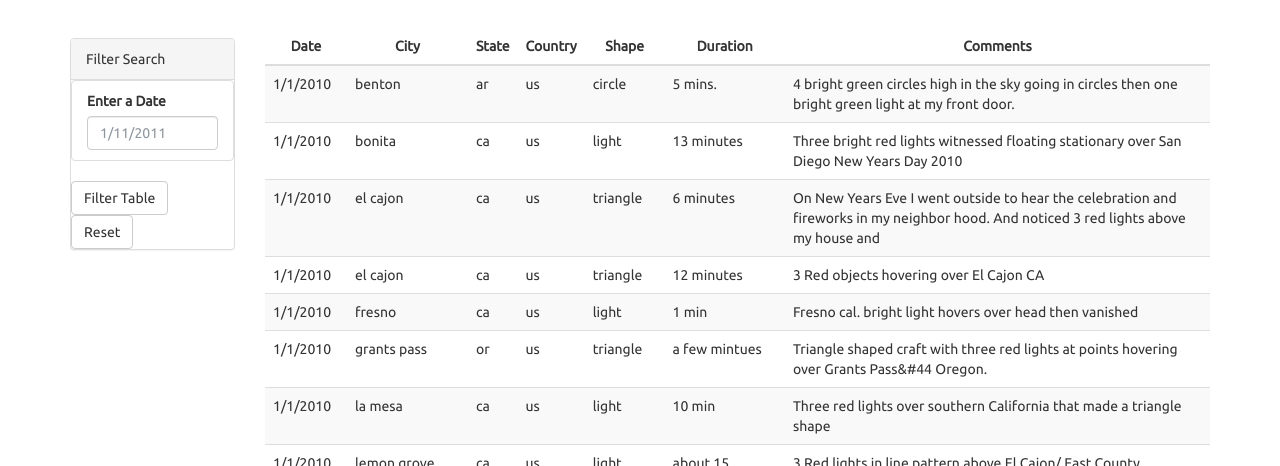
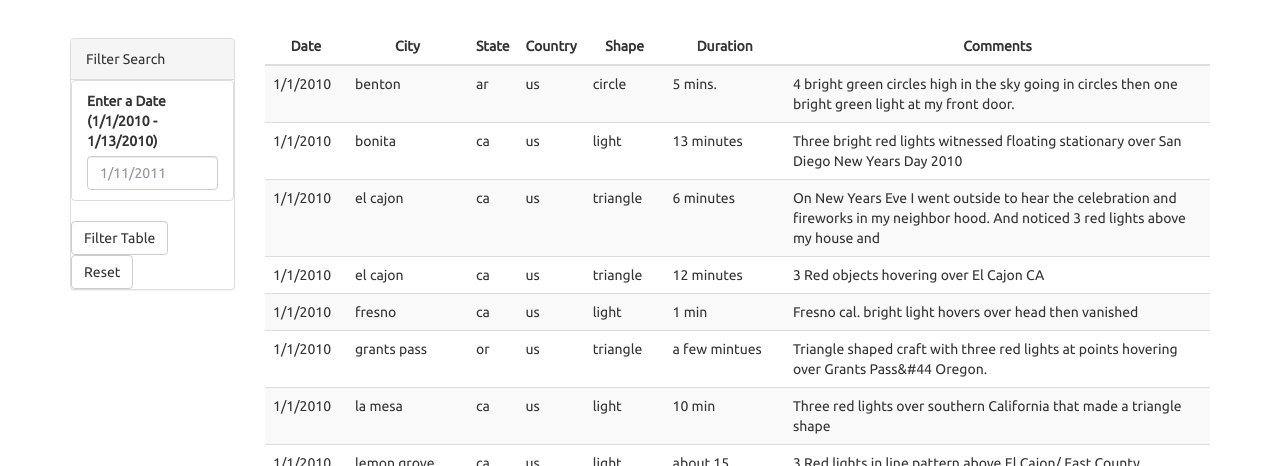
Before and after one commit to iCode13/javascript-challenge, a plain HTML site: page UFO-level-1/index.html in a window 1280 px wide. Shown: the part 634-1100 px from the top of the page. Drawn offline with nearby package versions, Linux system fonts and the light colour scheme.

```diff
--- a/UFO-level-1/index.html
+++ b/UFO-level-1/index.html
@@ -36,7 +36,7 @@
                   <div class="form-group">
                     <ul class="list-group" id="filters">
                       <li class="filter list-group-item">
-                        <label for="date">Enter a Date</label>
+                        <label for="date">Enter a Date (1/1/2010 - 1/13/2010)</label>
 
                         <!-- select #datetime for handleClick() -->
                         <input class="form-control" id="datetime" type="text" placeholder="1/11/2011">
```
Also changed, not shown: 1 other file.
